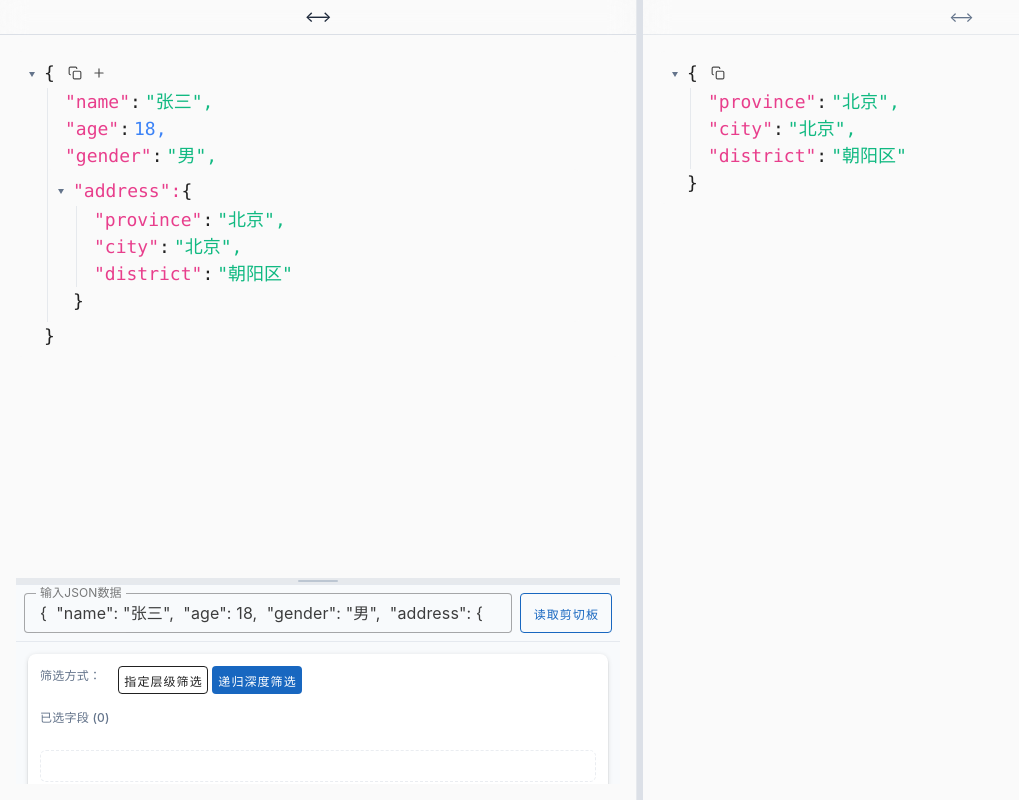
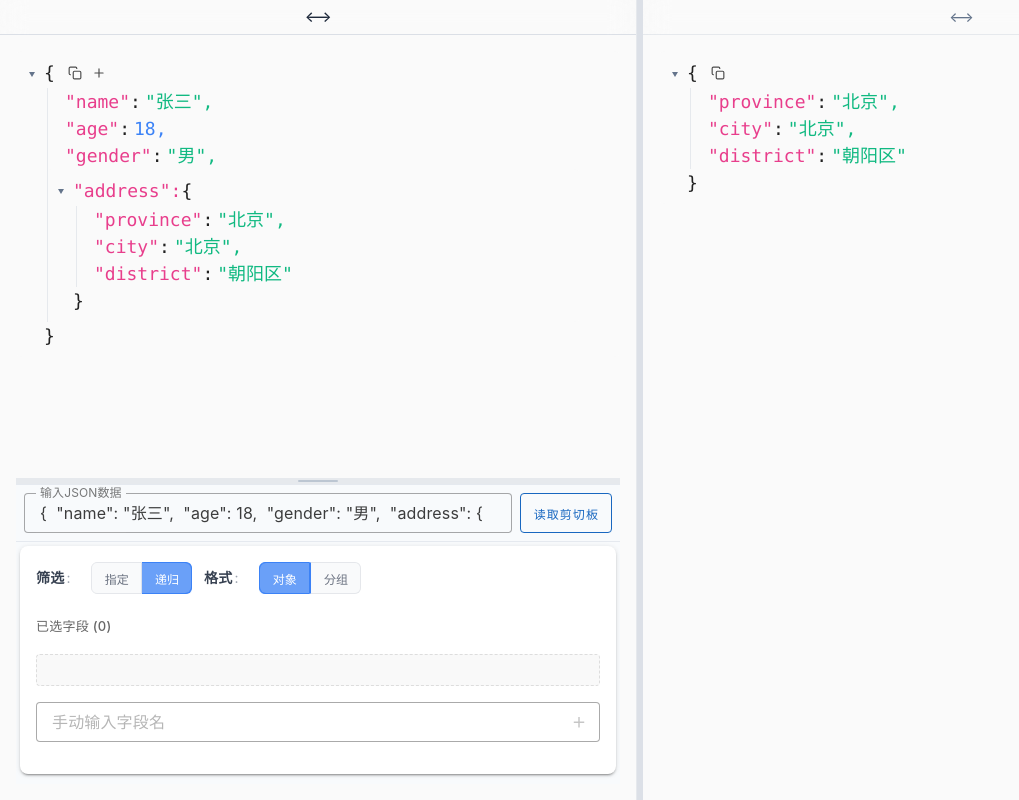
Before and after one commit to Sisyphean-a/jsonToJs, a Vue app: page /#/ in a window 1280 px wide. Shown: the whole page, without its empty margins (0-1019 px from the left). Built offline with nearby package versions, Linux system fonts and the light colour scheme.

Commit message:
样式优化

```diff
--- a/src/features/json-processor/components/FilterPanel.vue
+++ b/src/features/json-processor/components/FilterPanel.vue
@@ -5,50 +5,78 @@
       elevation="2"
     >
       <v-card-text class="filter-content">
-        <!-- 筛选方式选择 -->
-        <div class="filter-method-section">
-          <div class="method-row">
-            <span class="section-label">筛选方式：</span>
-            <div class="method-buttons">
+        <!-- 筛选配置区域 -->
+        <div class="filter-config-section">
+          <div class="config-row">
+            <span class="config-label">筛选</span>
+            <v-btn-toggle
+              v-model="methodToggle"
+              mandatory
+              density="compact"
+              color="primary"
+              class="config-toggle"
+            >
               <v-btn
-                :variant="localFilterConfig.method === 'specified' ? 'flat' : 'outlined'"
-                :color="localFilterConfig.method === 'specified' ? 'primary' : 'default'"
-                @click="updateFilterMethod('specified')"
+                value="specified"
                 size="small"
-                density="compact"
-                class="method-btn"
               >
-                指定层级筛选
+                指定
               </v-btn>
               <v-btn
-                :variant="localFilterConfig.method === 'recursive' ? 'flat' : 'outlined'"
-                :color="localFilterConfig.method === 'recursive' ? 'primary' : 'default'"
-                @click="updateFilterMethod('recursive')"
+                value="recursive"
                 size="small"
+              >
+                递归
+              </v-btn>
+            </v-btn-toggle>
+
+            <span class="config-label">格式</span>
+            <v-btn-toggle
+              v-model="formatToggle"
+              mandatory
               density="compact"
-                class="method-btn"
+              color="primary"
+              class="config-toggle"
             >
-                递归深度筛选
+              <v-btn
+                value="object"
+                size="small"
+              >
+                对象
               </v-btn>
-            </div>
+              <v-btn
+                value="grouped"
+                size="small"
+              >
+                分组
+              </v-btn>
+            </v-btn-toggle>
           </div>
         </div>
 
         <!-- 数组路径配置 (仅指定层级筛选时显示) -->
-        <div
+        <v-row
           v-if="localFilterConfig.method === 'specified'"
+          dense
           class="array-path-section"
         >
-          <div class="section-label">数组路径</div>
+          <v-col cols="auto">
+            <span class="config-label">路径</span>
+          </v-col>
+          <v-col
+            cols="auto"
+            style="min-width: 200px"
+          >
             <v-text-field
               v-model="localFilterConfig.listPath"
               @update:model-value="updateListPath"
               placeholder="json"
               density="compact"
               variant="outlined"
-            hint="指定要处理的数组位置，如 json.data"
-            persistent-hint
+              hide-details
             ></v-text-field>
+          </v-col>
+        </v-row>
 
         <!-- 智能推荐 -->
         <div
@@ -68,7 +96,6 @@
             >
               {{ path }}
             </v-chip>
-            </div>
           </div>
         </div>
 
@@ -149,6 +176,7 @@ const { jsonState, updateFilterConfig, addSelectedKey, removeSelectedKey, clearS
 // 本地状态
 const localFilterConfig = reactive({
   method: jsonState.filterConfig.method,
+  outputFormat: jsonState.filterConfig.outputFormat,
   listPath: jsonState.filterConfig.listPath,
   selectedKeys: [...jsonState.filterConfig.selectedKeys],
 })
@@ -163,11 +191,29 @@ const smartRecommendation = computed(() => {
   return null
 })
 
+// 按钮组状态 - 直接使用computed，简化逻辑
+const methodToggle = computed({
+  get: () => localFilterConfig.method,
+  set: (value) => {
+    localFilterConfig.method = value
+    updateFilterConfig({ method: value })
+  },
+})
+
+const formatToggle = computed({
+  get: () => localFilterConfig.outputFormat,
+  set: (value) => {
+    localFilterConfig.outputFormat = value
+    updateFilterConfig({ outputFormat: value })
+  },
+})
+
 // 监听store状态变化，同步到本地状态
 watch(
   () => jsonState.filterConfig,
   (newConfig) => {
     localFilterConfig.method = newConfig.method
+    localFilterConfig.outputFormat = newConfig.outputFormat
     localFilterConfig.listPath = newConfig.listPath
     localFilterConfig.selectedKeys = [...newConfig.selectedKeys]
   },
@@ -189,10 +235,7 @@ watch(
   { immediate: true },
 )
 
-// 更新筛选方式
-const updateFilterMethod = (method) => {
-  updateFilterConfig({ method })
-}
+// 这些函数已经不需要了，因为使用了computed的setter
 
 // 更新数组路径
 const updateListPath = (listPath) => {
@@ -229,77 +272,143 @@ defineEmits(['field-added', 'field-removed', 'config-changed'])
 
 <style lang="scss" scoped>
 .filter-panel {
-  padding: var(--spacing-md);
+  padding: 4px;
 }
 
 .filter-card {
-  border-radius: var(--radius-md);
+  border-radius: 8px;
 }
 
 .filter-content {
-  padding: var(--spacing-md);
+  padding: 16px;
 }
 
-.section-label {
-  font-size: var(--font-size-sm);
-  font-weight: var(--font-weight-medium);
-  color: var(--text-secondary);
-  margin-bottom: var(--spacing-sm);
-  display: inline-block;
-  flex-shrink: 0;
-  white-space: nowrap;
-  min-width: auto;
-  width: auto;
+.filter-config-section {
+  margin-bottom: 16px;
 }
 
-.filter-method-section {
-  margin-bottom: var(--spacing-md);
-
-  .method-row {
+.config-row {
   display: flex;
   align-items: center;
-    gap: 8px;
-    width: 100%;
-  }
+  gap: 12px;
+  flex-wrap: wrap;
 
-  .section-label {
-    width: 70px;
+  /* 防止子元素过度拉伸 */
+  > * {
     flex-shrink: 0;
-    white-space: nowrap;
-  }
-
-  .method-buttons {
-    display: flex;
-    gap: 4px;
-    flex-shrink: 0;
-  }
-
-  .method-btn {
-    font-size: 12px !important;
-    width: 90px !important;
-    min-width: 90px !important;
-    max-width: 90px !important;
-    padding: 0 4px !important;
-    white-space: nowrap !important;
-    flex-shrink: 0 !important;
-    height: 28px !important;
-    overflow: hidden !important;
-    text-overflow: ellipsis !important;
   }
 }
 
 .array-path-section {
-  margin-bottom: var(--spacing-md);
+  margin-bottom: 16px;
+  display: flex;
+  align-items: center;
+  gap: 12px;
+}
+
+.config-label {
+  font-size: 14px;
+  font-weight: 600;
+  color: #374151;
+  white-space: nowrap;
+  min-width: fit-content;
+  margin-right: 8px;
+  padding: 4px 0;
+
+  /* 添加一些视觉层次 */
+  position: relative;
+
+  &::after {
+    content: ':';
+    margin-left: 2px;
+    color: #9ca3af;
+  }
+}
+
+.config-toggle {
+  /* 确保v-btn-toggle正确显示 */
+  display: inline-flex !important;
+  width: auto !important;
+
+  .v-btn-group {
+    box-shadow: 0 1px 3px rgba(0, 0, 0, 0.1) !important;
+    border-radius: 6px !important;
+    width: auto !important;
+    overflow: hidden;
+  }
+
+  .v-btn {
+    min-width: 48px !important;
+    max-width: 80px !important;
+    width: auto !important;
+    height: 32px !important;
+    font-size: 12px !important;
+    font-weight: 500 !important;
+    flex: none !important;
+    border-radius: 0 !important;
+    text-transform: none !important;
+    letter-spacing: 0 !important;
+
+    /* 未选中状态 */
+    background-color: #f9fafb !important;
+    color: #6b7280 !important;
+    border: 1px solid #e5e7eb !important;
+
+    &:hover:not(.v-btn--active) {
+      background-color: #f3f4f6 !important;
+      color: #374151 !important;
+    }
+
+    /* 选中状态 */
+    &.v-btn--active {
+      background-color: #3b82f6 !important;
+      color: white !important;
+      border-color: #3b82f6 !important;
+      box-shadow: 0 1px 2px rgba(59, 130, 246, 0.2) !important;
+      z-index: 1;
+      position: relative;
+    }
+
+    /* 第一个按钮 */
+    &:first-child {
+      border-top-left-radius: 6px !important;
+      border-bottom-left-radius: 6px !important;
+    }
+
+    /* 最后一个按钮 */
+    &:last-child {
+      border-top-right-radius: 6px !important;
+      border-bottom-right-radius: 6px !important;
+    }
+
+    /* 中间按钮的边框处理 */
+    &:not(:first-child) {
+      border-left: none !important;
+    }
+
+    &.v-btn--active + .v-btn {
+      border-left: 1px solid #3b82f6 !important;
+    }
+  }
 }
 
 .selected-fields-section {
+  margin-bottom: 16px;
+
   .section-header {
     display: flex;
     justify-content: space-between;
     align-items: center;
-    margin-bottom: var(--spacing-md);
-    gap: var(--spacing-sm);
+    margin-bottom: 12px;
+    gap: 8px;
     min-height: 32px;
+
+    .section-label {
+      font-size: 13px;
+      font-weight: 500;
+      color: #666;
+      margin-bottom: 0;
+    }
   }
 
   .clear-btn {
@@ -314,12 +423,12 @@ defineEmits(['field-added', 'field-removed', 'config-changed'])
   display: flex;
   flex-wrap: wrap;
   gap: 6px;
-  margin-bottom: var(--spacing-md);
+  margin-bottom: 16px;
   min-height: 32px;
   padding: 8px;
-  border: 1px dashed var(--border-light);
-  border-radius: var(--radius-sm);
-  background: rgba(var(--color-gray-50), 0.3);
+  border: 1px dashed #ddd;
+  border-radius: 4px;
+  background: #f9f9f9;
   align-items: flex-start;
 }
 
@@ -328,11 +437,11 @@ defineEmits(['field-added', 'field-removed', 'config-changed'])
   align-items: center;
   gap: 4px;
   padding: 4px 8px;
-  background-color: rgba(var(--color-primary), 0.1);
-  border: 1px solid rgba(var(--color-primary), 0.3);
+  background-color: #e3f2fd;
+  border: 1px solid #90caf9;
   border-radius: 12px;
   font-size: 12px;
-  color: var(--text-primary);
+  color: #333;
   flex-shrink: 0;
   max-width: 200px;
 }
@@ -343,6 +452,7 @@ defineEmits(['field-added', 'field-removed', 'config-changed'])
   text-overflow: ellipsis;
   flex: 1;
   min-width: 0;
+  font-weight: 500;
 }
 
 .field-remove {
@@ -352,9 +462,9 @@ defineEmits(['field-added', 'field-removed', 'config-changed'])
   width: 16px;
   height: 16px;
   border: none;
-  background: rgba(var(--color-primary), 0.2);
+  background: #bbdefb;
   border-radius: 50%;
-  color: var(--text-primary);
+  color: #f44336;
   cursor: pointer;
   font-size: 12px;
   line-height: 1;
@@ -362,52 +472,40 @@ defineEmits(['field-added', 'field-removed', 'config-changed'])
   transition: all 0.2s ease;
 
   &:hover {
-    background: rgba(var(--color-primary), 0.3);
+    background: #ffcdd2;
     transform: scale(1.1);
   }
 }
 
 .manual-add-section {
-  margin-top: var(--spacing-md);
+  margin-top: 16px;
 }
 
 .path-suggestions {
-  margin-top: var(--spacing-md);
+  margin-top: 16px;
 
   .suggestion-label {
-    font-size: var(--font-size-xs);
-    color: var(--text-tertiary);
-    margin-bottom: var(--spacing-xs);
+    font-size: 11px;
+    color: #999;
+    margin-bottom: 6px;
   }
 
   .suggestion-chips {
     display: flex;
     flex-wrap: wrap;
-    gap: var(--spacing-xs);
+    gap: 6px;
   }
 
   .suggestion-chip {
+    font-size: 11px !important;
+    height: 20px !important;
     cursor: pointer;
-    transition: all var(--transition-fast);
+    transition: all 0.2s ease;
 
     &:hover {
-      background-color: rgba(var(--color-primary), 0.1);
+      background-color: #e3f2fd;
+      transform: translateY(-1px);
     }
   }
 }
-
-/* 响应式设计 */
-@media (max-width: 768px) {
-  .filter-panel {
-    padding: var(--spacing-sm);
-  }
-
-  .filter-content {
-    padding: var(--spacing-md);
-  }
-
-  .fields-list {
-    gap: var(--spacing-xs);
-  }
-}
 </style>
--- a/src/features/json-processor/components/JsonDisplayWithInput.vue
+++ b/src/features/json-processor/components/JsonDisplayWithInput.vue
@@ -68,7 +68,7 @@ const { jsonState, updateJsonInput, addSelectedKey } = useJsonContext()
 
 // 本地状态只管理UI相关的
 const localJsonInput = ref('')
-const inputHeight = ref(200) // 默认输入区域高度
+const inputHeight = ref(300) // 默认输入区域高度
 const isResizing = ref(false)
 const startY = ref(0)
 const startHeight = ref(0)
--- a/src/features/json-processor/composables/useJsonContext.js
+++ b/src/features/json-processor/composables/useJsonContext.js
@@ -145,6 +145,7 @@ export function provideJsonContext() {
     () => [
       jsonProcessor.state.filterConfig.selectedKeys,
       jsonProcessor.state.filterConfig.method,
+      jsonProcessor.state.filterConfig.outputFormat,
       jsonProcessor.state.filterConfig.listPath,
       jsonProcessor.state.parsedJson,
     ],
--- a/src/shared/utils/filterUtils.js
+++ b/src/shared/utils/filterUtils.js
@@ -57,18 +57,47 @@ export function generatePathAccessCode(path) {
  * 生成指定层级筛选的JavaScript代码
  * @param {string} listPath - 数组路径，如 'json.data'
  * @param {string[]} selectedKeys - 要提取的字段列表
+ * @param {string} outputFormat - 输出格式 'object' | 'grouped'
  * @returns {string} 生成的JavaScript代码
  */
-export function generateSpecifiedLevelFilterCode(listPath, selectedKeys) {
+export function generateSpecifiedLevelFilterCode(listPath, selectedKeys, outputFormat = 'object') {
   if (!selectedKeys || selectedKeys.length === 0) {
-    return 'return []'
+    return outputFormat === 'object' ? 'return []' : 'return {}'
   }
 
   const keysArray = selectedKeys.map((key) => `'${key}'`).join(', ')
-
-  // 解析路径，生成正确的访问代码
   const listAccessCode = generatePathAccessCode(listPath || 'json')
 
+  if (outputFormat === 'grouped') {
+    // 字段分组格式：从指定路径收集字段值
+    return `
+const targetData = ${listAccessCode}
+const keys = [${keysArray}]
+
+const collectFieldValues = (data, fieldName) => {
+  if (!data) return []
+
+  if (Array.isArray(data)) {
+    return data.flatMap(item =>
+      item && typeof item === 'object' && fieldName in item ? [item[fieldName]] : []
+    )
+  }
+
+  if (typeof data === 'object' && fieldName in data) {
+    return [data[fieldName]]
+  }
+
+  return []
+}
+
+return keys.reduce((acc, key) => {
+  acc[key] = collectFieldValues(targetData, key)
+  return acc
+}, {})
+    `.trim()
+  }
+
+  // 对象格式：保持原有逻辑
   return `
 const targetData = ${listAccessCode}
 const keys = [${keysArray}]
@@ -105,15 +134,60 @@ throw new Error('指定的路径既不是数组也不是对象类型')
 /**
  * 生成递归深度筛选的JavaScript代码
  * @param {string[]} selectedKeys - 要搜索的字段列表
+ * @param {string} outputFormat - 输出格式 'object' | 'grouped'
  * @returns {string} 生成的JavaScript代码
  */
-export function generateRecursiveFilterCode(selectedKeys) {
+export function generateRecursiveFilterCode(selectedKeys, outputFormat = 'grouped') {
   if (!selectedKeys || selectedKeys.length === 0) {
-    return 'return {}'
+    return outputFormat === 'object' ? 'return []' : 'return {}'
   }
 
   const keysArray = selectedKeys.map((key) => `'${key}'`).join(', ')
 
+  if (outputFormat === 'object') {
+    // 对象格式：递归查找并构造对象数组
+    return `
+const keys = [${keysArray}]
+
+const findObjectsWithKeys = (obj, targetKeys, path = '') => {
+  if (!obj || typeof obj !== 'object') return []
+
+  const results = []
+
+  // 检查当前对象是否包含所需字段
+  const hasTargetKeys = targetKeys.some(key => key in obj)
+  if (hasTargetKeys) {
+    const result = {}
+    targetKeys.forEach(key => {
+      if (key in obj) {
+        result[key] = obj[key]
+      }
+    })
+    // 只有当结果对象不为空时才添加
+    if (Object.keys(result).length > 0) {
+      results.push(result)
+    }
+  }
+
+  // 递归搜索子对象和数组
+  Object.values(obj).forEach(value => {
+    if (Array.isArray(value)) {
+      value.forEach(item => {
+        results.push(...findObjectsWithKeys(item, targetKeys, path))
+      })
+    } else if (value && typeof value === 'object') {
+      results.push(...findObjectsWithKeys(value, targetKeys, path))
+    }
+  })
+
+  return results
+}
+
+return findObjectsWithKeys(json, keys)
+    `.trim()
+  }
+
+  // 字段分组格式：保持原有逻辑
   return `
 const objList = [${keysArray}]
 
@@ -144,12 +218,13 @@ return objList.reduce((acc, current) => {
  * 根据筛选配置生成对应的JavaScript代码
  * @param {Object} filterConfig - 筛选配置
  * @param {string} filterConfig.method - 筛选方式 'specified' | 'recursive'
+ * @param {string} filterConfig.outputFormat - 输出格式 'object' | 'grouped'
  * @param {string} filterConfig.listPath - 数组路径（仅指定层级筛选使用）
  * @param {string[]} filterConfig.selectedKeys - 已选字段
  * @returns {string} 生成的JavaScript代码
  */
 export function generateFilterCode(filterConfig) {
-  const { method, listPath, selectedKeys } = filterConfig
+  const { method, outputFormat = 'grouped', listPath, selectedKeys } = filterConfig
 
   if (!selectedKeys || selectedKeys.length === 0) {
     return 'return null // 请先选择要筛选的字段'
@@ -157,9 +232,9 @@ export function generateFilterCode(filterConfig) {
 
   switch (method) {
     case 'specified':
-      return generateSpecifiedLevelFilterCode(listPath || 'json', selectedKeys)
+      return generateSpecifiedLevelFilterCode(listPath || 'json', selectedKeys, outputFormat)
     case 'recursive':
-      return generateRecursiveFilterCode(selectedKeys)
+      return generateRecursiveFilterCode(selectedKeys, outputFormat)
     default:
       throw new Error(`未知的筛选方式: ${method}`)
   }
@@ -209,11 +284,16 @@ export function validateFilterConfig(filterConfig) {
     return { isValid: false, errors }
   }
 
-  const { method, listPath, selectedKeys } = filterConfig
+  const { method, outputFormat, listPath, selectedKeys } = filterConfig
 
   // 验证筛选方式
   if (!['specified', 'recursive'].includes(method)) {
     errors.push('筛选方式必须是 "specified" 或 "recursive"')
+  }
+
+  // 验证输出格式
+  if (outputFormat && !['object', 'grouped'].includes(outputFormat)) {
+    errors.push('输出格式必须是 "object" 或 "grouped"')
   }
 
   // 验证已选字段
@@ -243,13 +323,13 @@ export function getFilterMethodInfo(method) {
   const methodInfo = {
     specified: {
       name: '指定层级筛选',
-      description: '从指定的数组路径中提取字段，保持原数组格式',
+      description: '从指定的数组路径中提取字段',
       example: '适用于有明确数组结构的JSON数据',
       needsPath: true,
     },
     recursive: {
       name: '递归深度筛选',
-      description: '递归搜索整个JSON中的指定字段，以统计格式输出',
+      description: '递归搜索整个JSON中的指定字段',
       example: '适用于复杂嵌套结构中收集同名字段',
       needsPath: false,
     },
@@ -261,6 +341,34 @@ export function getFilterMethodInfo(method) {
       description: '',
       example: '',
       needsPath: false,
+    }
+  )
+}
+
+/**
+ * 获取输出格式的描述信息
+ * @param {string} outputFormat - 输出格式
+ * @returns {Object} 描述信息
+ */
+export function getOutputFormatInfo(outputFormat) {
+  const formatInfo = {
+    object: {
+      name: '对象格式',
+      description: '保持原始对象结构，输出对象数组',
+      example: '[{name: "张三", age: 25}, {name: "李四", age: 30}]',
+    },
+    grouped: {
+      name: '字段分组格式',
+      description: '按字段分组，输出字段值数组',
+      example: '{name: ["张三", "李四"], age: [25, 30]}',
+    },
+  }
+
+  return (
+    formatInfo[outputFormat] || {
+      name: '未知输出格式',
+      description: '',
+      example: '',
     }
   )
 }
--- a/src/stores/jsonProcessor.js
+++ b/src/stores/jsonProcessor.js
@@ -19,6 +19,7 @@ export const useJsonProcessorStore = defineStore('jsonProcessor', () => {
     // 筛选配置
     filterConfig: {
       method: 'recursive', // 'specified' | 'recursive' - 默认使用递归筛选，更适合对象结构
+      outputFormat: 'object', // 'object' | 'grouped' - 输出格式：对象格式或字段分组格式
       listPath: 'json', // 数组路径
       selectedKeys: [], // 已选字段
       autoExecute: true, // 自动执行
```
Also changed, not shown: src/assets/components.css (+0 -169 lines), 4 other files (tests, documents, lock files or other folders). Lines whose indentation alone changed are shown as unchanged.
